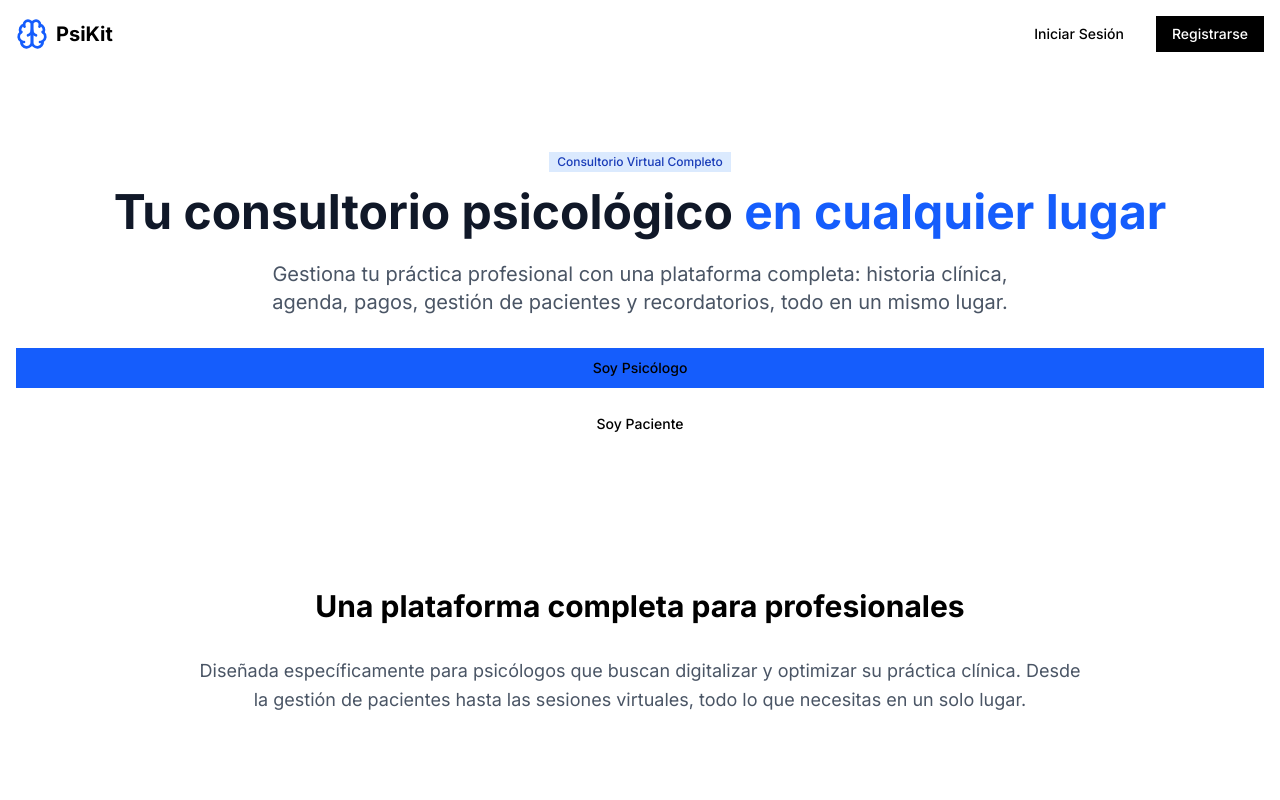
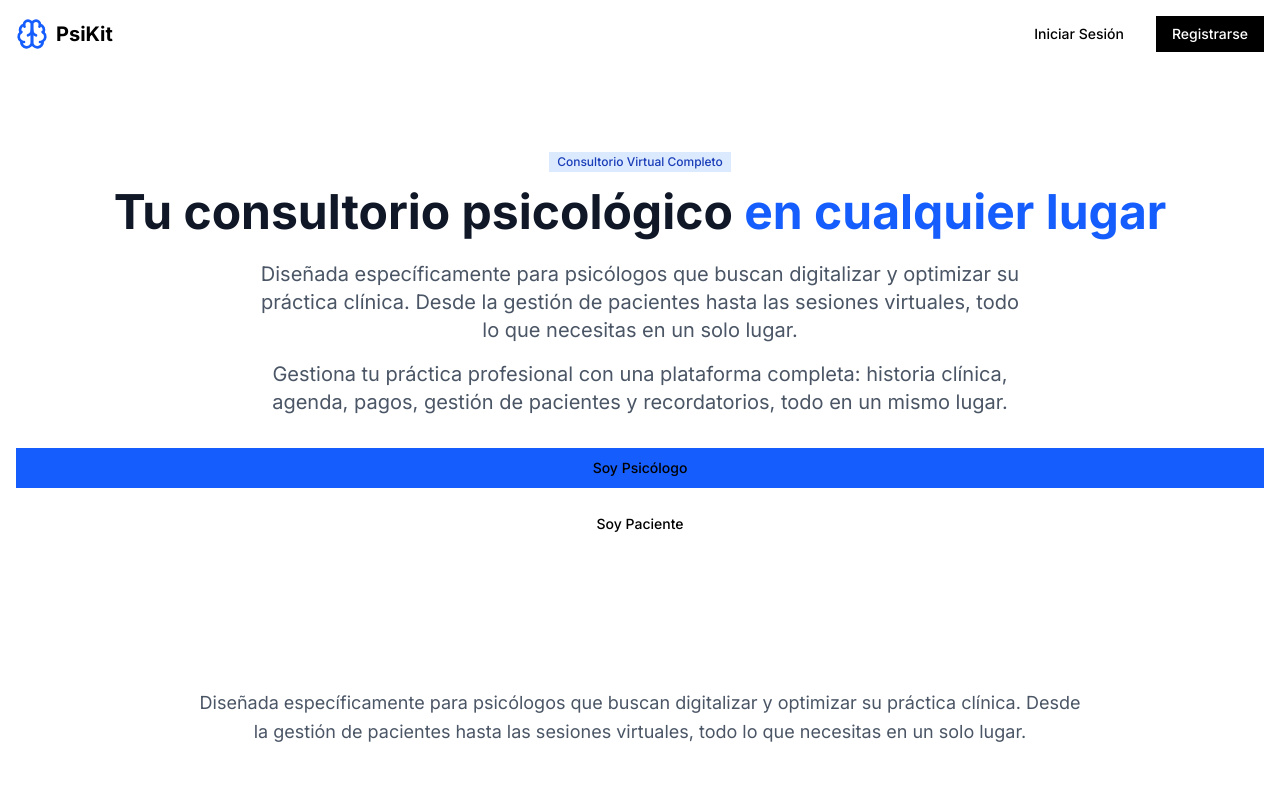
Before and after one commit to pablodalo/psikit-web-repo, a Next.js app: page / in a window 1280 px wide. Shown: the top 800 px of the page. Built offline with nearby package versions, Linux system fonts and the light colour scheme; no server answers.

Commit message:
feat: update homepage text for psychologist platform
Add new subtitle and remove old heading in hero section.

#VERCEL_SKIP

Co-authored-by: undefined <undefined+undefined@users.noreply.github.com>

```diff
--- a/app/page.tsx
+++ b/app/page.tsx
@@ -61,6 +61,10 @@ export default function HomePage() {
             Tu consultorio psicológico
             <span className="text-blue-600"> en cualquier lugar</span>
           </h1>
+          <p className="text-xl text-gray-600 mb-4 max-w-3xl mx-auto">
+            Diseñada específicamente para psicólogos que buscan digitalizar y optimizar su práctica clínica. Desde la
+            gestión de pacientes hasta las sesiones virtuales, todo lo que necesitas en un solo lugar.
+          </p>
           <p className="text-xl text-gray-600 mb-8 max-w-3xl mx-auto">
             Gestiona tu práctica profesional con una plataforma completa: historia clínica, agenda, pagos, gestión de
             pacientes y recordatorios, todo en un mismo lugar.
@@ -82,7 +86,6 @@ export default function HomePage() {
 
       <section className="py-16 px-4 bg-white">
         <div className="container mx-auto text-center max-w-4xl">
-          <h2 className="text-3xl font-bold mb-8">Una plataforma completa para profesionales</h2>
           <p className="text-lg text-gray-600 mb-12 leading-relaxed">
             Diseñada específicamente para psicólogos que buscan digitalizar y optimizar su práctica clínica. Desde la
             gestión de pacientes hasta las sesiones virtuales, todo lo que necesitas en un solo lugar.
```
